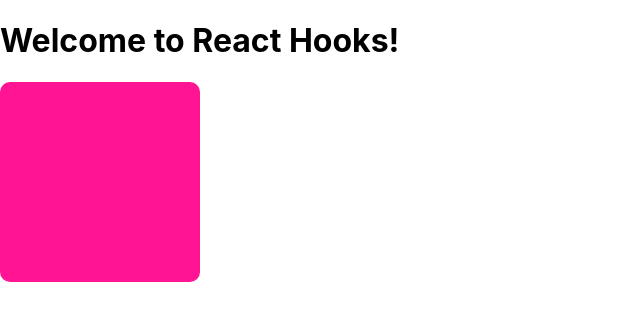
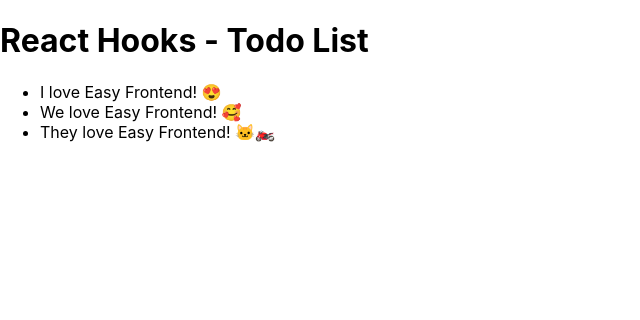
Before and after one commit to thangvu-dona/react-hooks-basic, a React (Create React App) app: page / in a window 1280 px wide. Shown: the top 320 px of the page, without its empty margins (0-640 px from the left). Built offline with nearby package versions, Linux system fonts and the light colour scheme.

Commit message:
Todo List - UI
- render Todo list.
- remove todo when click on it.
- App-states: todoList, onTodoClick
- TodoList -onclick -> call upper to parent for handling event.

```diff
--- a/src/App.js
+++ b/src/App.js
@@ -1,13 +1,32 @@
-import React from 'react';
+import React, { useState } from 'react';
 import './App.scss';
-import ColorBox from './components/ColorBox';
+import TodoList from './components/TodoList';
 
 function App() {
+  const [todoList, setTodoList] = useState(() => {
+    const initTodoList = [
+      {id: 1, title: 'I love Easy Frontend! 😍'},
+      {id: 2, title: 'We love Easy Frontend! 🥰'},
+      {id: 3, title: 'They love Easy Frontend! 🐱‍🏍'},
+    ];
+
+    return initTodoList;
+  });
+
+  function handleTodoClick(todo) {
+    const index = todoList.findIndex(x => x.id === todo.id);
+    if (index < 0) return;
+
+    const newTodoList = [...todoList];
+    newTodoList.splice(index, 1);
+    setTodoList(newTodoList);
+  }
+
   return (
     <div className="app">
-      <h1>Welcome to React Hooks!</h1>
+      <h1>React Hooks - Todo List</h1>
 
-      <ColorBox />
+      <TodoList todos={todoList} onTodoClick={handleTodoClick} />
     </div>
   );
 }
--- /dev/null
+++ b/src/components/TodoList/TodoList.scss
@@ -0,0 +1,5 @@
+.todo-list {
+   > li:hover {
+    cursor: pointer;
+   }
+}
--- /dev/null
+++ b/src/components/TodoList/index.jsx
@@ -0,0 +1,35 @@
+import React from "react";
+import PropTypes from "prop-types";
+import "./TodoList.scss";
+
+TodoList.propTypes = {
+  todos: PropTypes.array,
+  onTodoClick: PropTypes.func,
+};
+
+TodoList.defaultProps = {
+  todos: [],
+  onTodoClick: null,
+};
+
+function TodoList(props) {
+  const { todos, onTodoClick } = props;
+
+  function handleClick(todo) {
+    if (onTodoClick) {
+      onTodoClick(todo);
+    }
+  }
+
+  return (
+    <ul className="todo-list">
+      {todos.map((todo) => (
+        <li key={todo.id} onClick={() => handleClick(todo)}>
+          {todo.title}
+        </li>
+      ))}
+    </ul>
+  );
+}
+
+export default TodoList;
```
